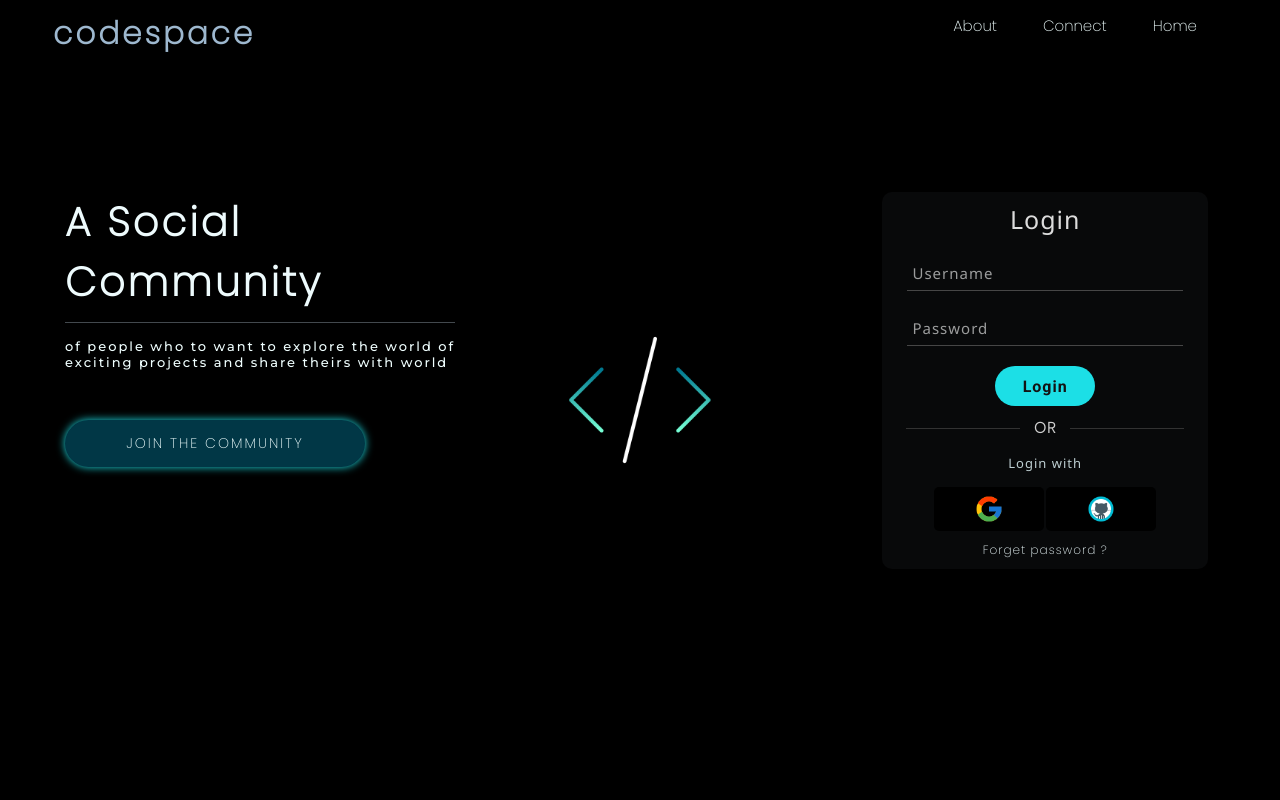
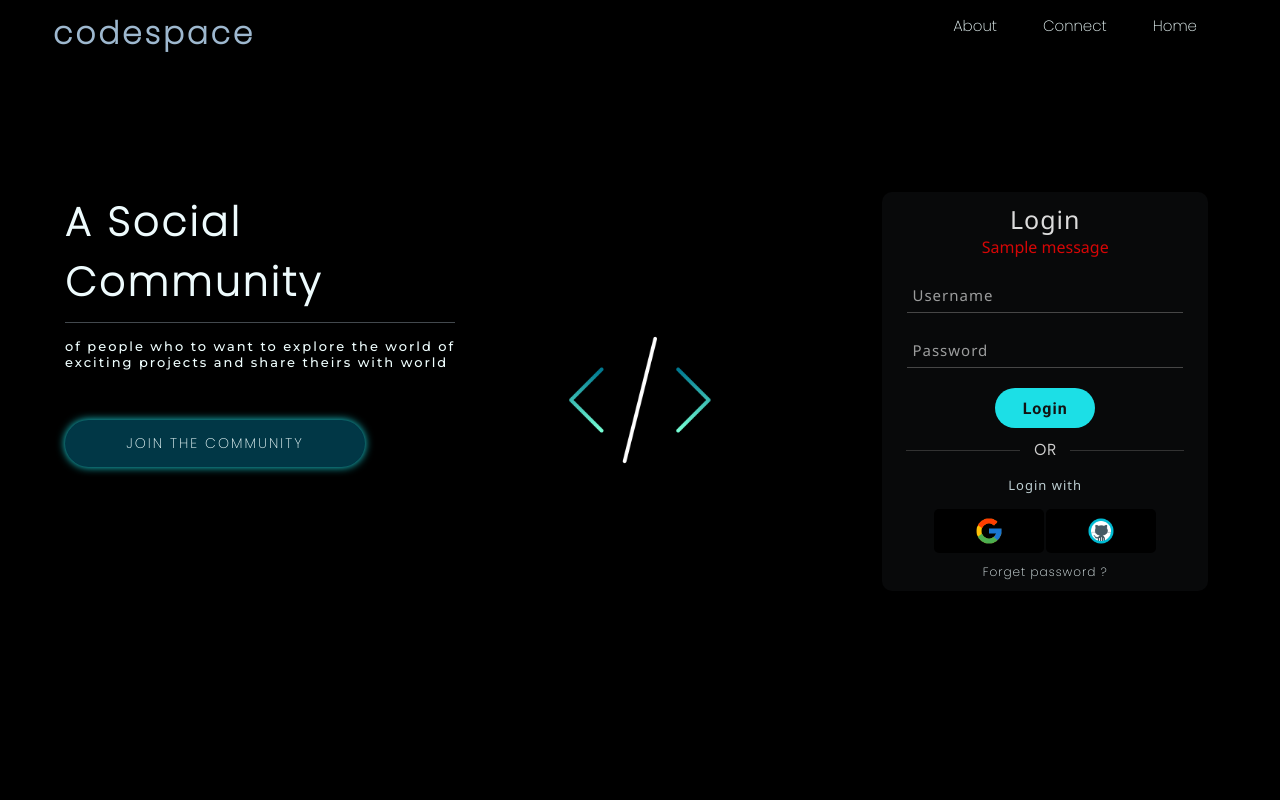
Before and after one commit to nitishchaudhary/Codeshare, a Django app: page / in a window 1280 px wide. Run offline with Django 3.2, Linux system fonts and the light colour scheme; tables that the repository leaves empty hold one stand-in row (values such as "Sample post"); one stand-in notice (Sample message) is shown; some libraries are stand-ins or nearby versions.

Commit message:
Login validation mssgs

```diff
--- a/Templates/home.html
+++ b/Templates/home.html
@@ -19,17 +19,6 @@
         <div class="logo">
           <a href="/">codespace</a>
         </div>
-        <!-- <div class="search">
-          <input
-            type="search"
-            placeholder="Enter text to search"
-            name="search"
-            id="search-box"
-          />
-          <button type="submit" id="searchBtn">
-            <i class="fa fa-search"></i>
-          </button>
-        </div> -->
         <ul>
           <li><a href="#about">About</a></li>
           <li><a href="about">Connect</a></li>
@@ -53,15 +42,16 @@
               JOIN THE COMMUNITY
             </button>
           </div>
-          <!-- <div class="explore">
-            <h1>OR</h1>
-            <br />
-            <a href="explore"><button>Know about us first</button></a>
-          </div> -->
+
         </div>
         <div class="right-container">
           <div class="login-form">
             <p>Login</p>
+            {% if messages %}
+              {% for mssg in messages %}
+                <b>{{mssg}}</b>
+              {% endfor %}
+            {% endif %}
             <form action="accounts/login" autocomplete="off" method="post">
               {% csrf_token %}
               <input
--- a/accounts/views.py
+++ b/accounts/views.py
@@ -4,6 +4,7 @@ from django.contrib.auth.models import User
 from django.contrib.auth import authenticate, logout
 from django.contrib.auth import login as auth_login
 from Main.models import Profile
+from django.contrib import messages
 
 # Create your views here.
 def login(request):
@@ -15,8 +16,10 @@ def login(request):
             auth_login(request , user)
             return redirect('/')
         else:
-            return HttpResponse("wrong credentials")
+            messages.error(request,'Invalid Credentials')
+            return redirect('/')
     else:
+
         return render(request, 'login.html')
 def sign_up(request):
     if request.method == "POST":
--- a/static/style.css
+++ b/static/style.css
@@ -409,6 +409,16 @@ li a:hover {
   border-radius: 10px;
   /* background: transparent; */
 }
+.login-form b{
+  color: rgb(214, 6, 6);
+  /* border: solid 1px whitesmoke; */
+  width: 100px;
+  padding: 5px;
+  font-family: 'segoe UI';
+  font-weight: 400;
+  margin-top: 10px;
+
+}
 .login-form p {
   color: rgb(220, 220, 220);
   font-family: "segoe UI";
```
